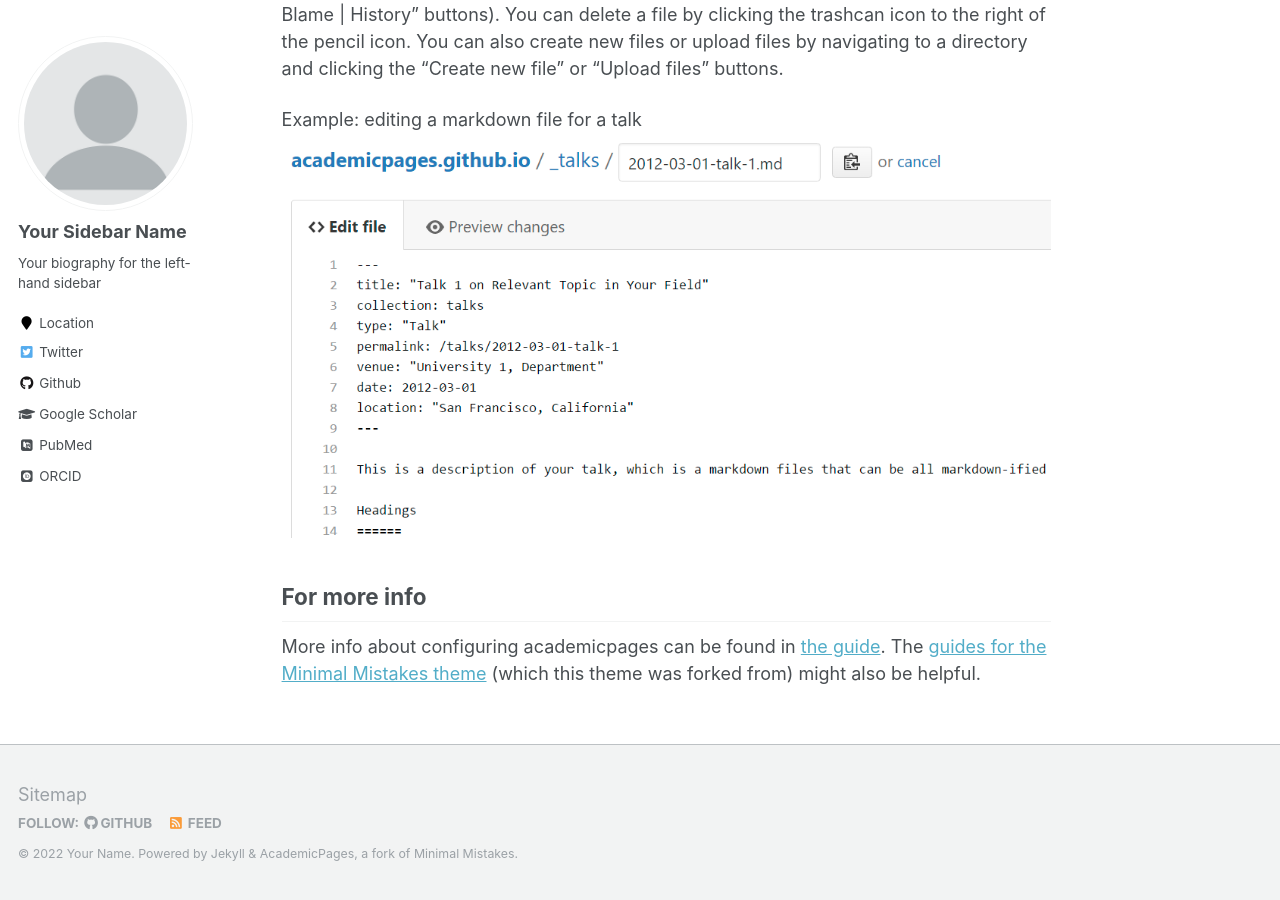
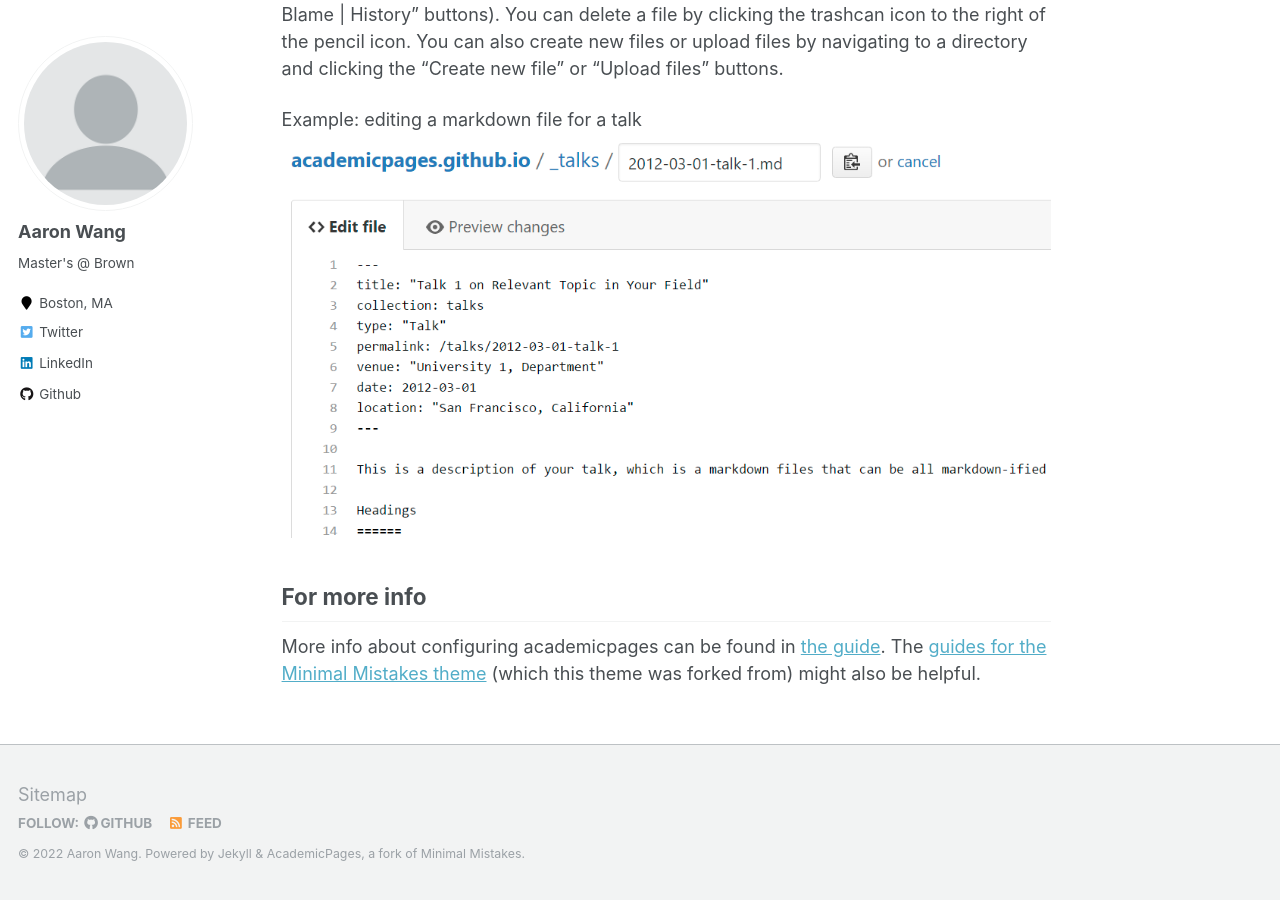
Before and after one commit to aaronwangj/academicpages, a Jekyll site: the page built from _pages/about.md, in a window 1280 px wide and 900 px high, scrolled down 2463 px. Built offline with Jekyll 4.4.1, drawn with Linux system fonts in a browser that asks for light colours; some web fonts are replaced; some of the changed text lies outside the part shown.

Commit message:
Update _config.yml

```diff
--- a/_config.yml
+++ b/_config.yml
@@ -7,13 +7,13 @@
 
 # Site Settings
 locale                   : "en-US"
-title                    : "Your Name / Site Title"
+title                    : "Aaron Wang"
 title_separator          : "-"
-name                     : &name "Your Name"
+name                     : &name "Aaron Wang"
 description              : &description "personal description"
-url                      : https://academicpages.github.io # the base hostname & protocol for your site e.g. "https://mmistakes.github.io"
+url                      : https://aaronwangj.github.io # the base hostname & protocol for your site e.g. "https://mmistakes.github.io"
 baseurl                  : "" # the subpath of your site, e.g. "/blog"
-repository               : "academicpages/academicpages.github.io"
+repository               : "aaronwangj/aaronwangj.github.io"
 teaser                   :  # filename of teaser fallback teaser image placed in /images/, .e.g. "500x300.png"
 breadcrumbs              : false # true, false (default)
 words_per_minute         : 160
@@ -80,13 +80,13 @@ analytics:
 
 # Site Author
 author:
-  name             : "Your Sidebar Name"
+  name             : "Aaron Wang"
   avatar           : "profile.png"
-  bio              : "Your biography for the left-hand sidebar"
-  location         : "Location"
+  bio              : "Master's @ Brown"
+  location         : "Boston, MA"
   employer         :
-  pubmed           : "https://www.ncbi.nlm.nih.gov/pubmed/?term=john+snow"
-  googlescholar    : "http://yourfullgooglescholarurl.com"
+  pubmed           : #"https://www.ncbi.nlm.nih.gov/pubmed/?term=john+snow"
+  googlescholar    : #"http://yourfullgooglescholarurl.com"
   email            :
   researchgate     :  # example: "https://www.researchgate.net/profile/yourprofile"
   uri              :
@@ -96,14 +96,14 @@ author:
   flickr           :
   facebook         :
   foursquare       :
-  github           : "academicpages"
+  github           : "aaronwangj"
   google_plus      :
   keybase          :
   instagram        :
   impactstory      : #"https://profiles.impactstory.org/u/xxxx-xxxx-xxxx-xxxx"
   lastfm           :
-  linkedin         :
-  orcid            : "http://orcid.org/yourorcidurl"
+  linkedin         : "aaronjwang"
+  orcid            : #"http://orcid.org/yourorcidurl"
   pinterest        :
   soundcloud       :
   stackoverflow    : # http://stackoverflow.com/users/123456/username
```
